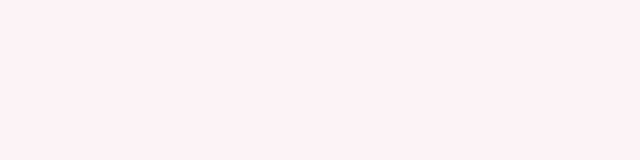
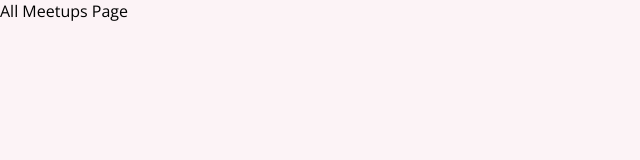
Before and after one commit to joyao/Meetup_React, a React (Create React App) app: page / in a window 1280 px wide. Shown: the top 160 px of the page, without its empty margins (0-640 px from the left). Built offline with nearby package versions, Linux system fonts and the light colour scheme.

Commit message:
[feat] Add route and switch

```diff
--- a/package.json
+++ b/package.json
@@ -8,6 +8,7 @@
     "@testing-library/user-event": "^12.7.2",
     "react": "^17.0.1",
     "react-dom": "^17.0.1",
+    "react-router-dom": "^5.2.0",
     "react-scripts": "4.0.3",
     "web-vitals": "^1.1.0"
   },
--- a/src/App.js
+++ b/src/App.js
@@ -1,5 +1,25 @@
-function App() {
-  return <div></div>;
-}
+import { Route, Switch } from "react-router-dom";
+
+import AllMeetupsPage from "./pages/AllMeetups";
+import NewMeetupPage from "./pages/NewMeetup";
+import FavoritesPage from "./pages/Favorites";
+
+const App = () => {
+    return (
+        <div>
+            <Switch>
+                <Route path="/" exact={true}>
+                    <AllMeetupsPage />
+                </Route>
+                <Route path="/new-meetup">
+                    <NewMeetupPage />
+                </Route>
+                <Route path="/favorites">
+                    <FavoritesPage />
+                </Route>
+            </Switch>
+        </div>
+    );
+};
 
 export default App;
--- a/src/index.js
+++ b/src/index.js
@@ -1,7 +1,13 @@
-import React from 'react';
-import ReactDOM from 'react-dom';
+import React from "react";
+import ReactDOM from "react-dom";
+import { BrowserRouter } from "react-router-dom";
 
-import './index.css';
-import App from './App';
+import "./index.css";
+import App from "./App";
 
-ReactDOM.render(<App />, document.getElementById('root'));
+ReactDOM.render(
+    <BrowserRouter>
+        <App />
+    </BrowserRouter>,
+    document.getElementById("root")
+);
```
Also changed, not shown: 1 other file (tests, documents, lock files or other folders).
